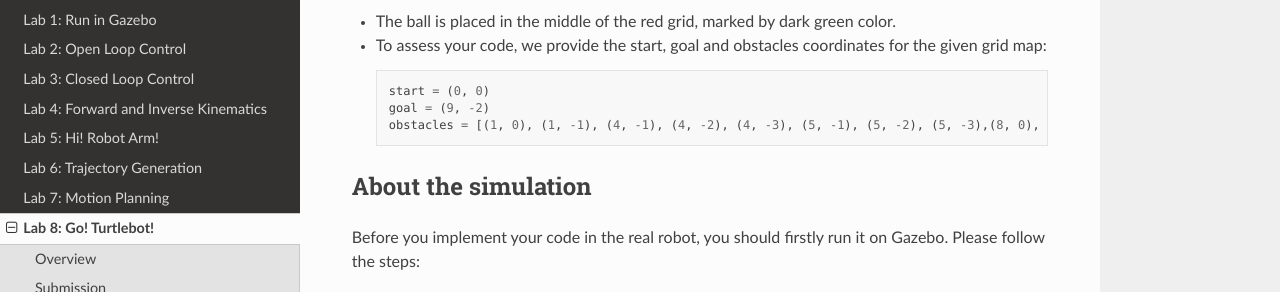
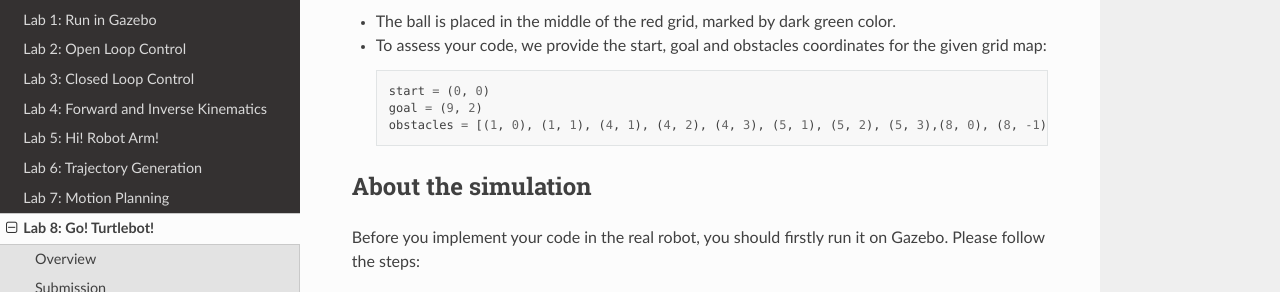
Before and after one commit to UCR-Robotics/ee144, a Sphinx documentation site: the page built from docs/lab8.rst, in a window 1280 px wide and 900 px high, scrolled down 4846 px. Shown: the part 159-451 px from the top of the window. Built offline with Sphinx 7.4.7 and the Read the Docs theme 2.0.0, drawn with Linux system fonts in a browser that asks for light colours.

Commit message:
Update lab8.rst

```diff
--- a/docs/lab8.rst
+++ b/docs/lab8.rst
@@ -248,8 +248,8 @@ of the real world.
   .. code-block:: python
 
     start = (0, 0)
-    goal = (9, -2)
-    obstacles = [(1, 0), (1, -1), (4, -1), (4, -2), (4, -3), (5, -1), (5, -2), (5, -3),(8, 0), (8, 1)]
+    goal = (9, 2)
+    obstacles = [(1, 0), (1, 1), (4, 1), (4, 2), (4, 3), (5, 1), (5, 2), (5, 3),(8, 0), (8, -1)]
 
 About the simulation
 ---------------------
```
